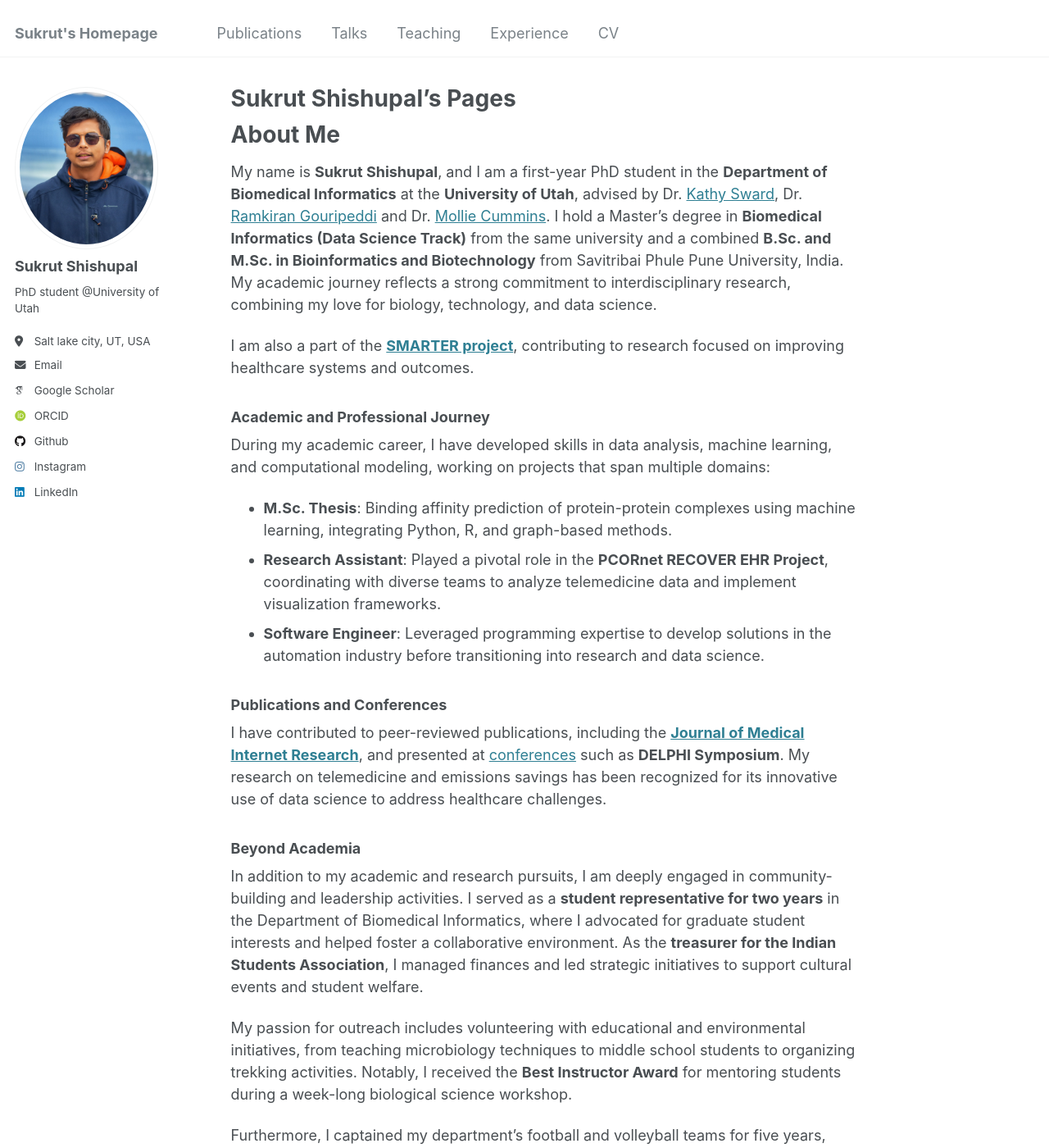
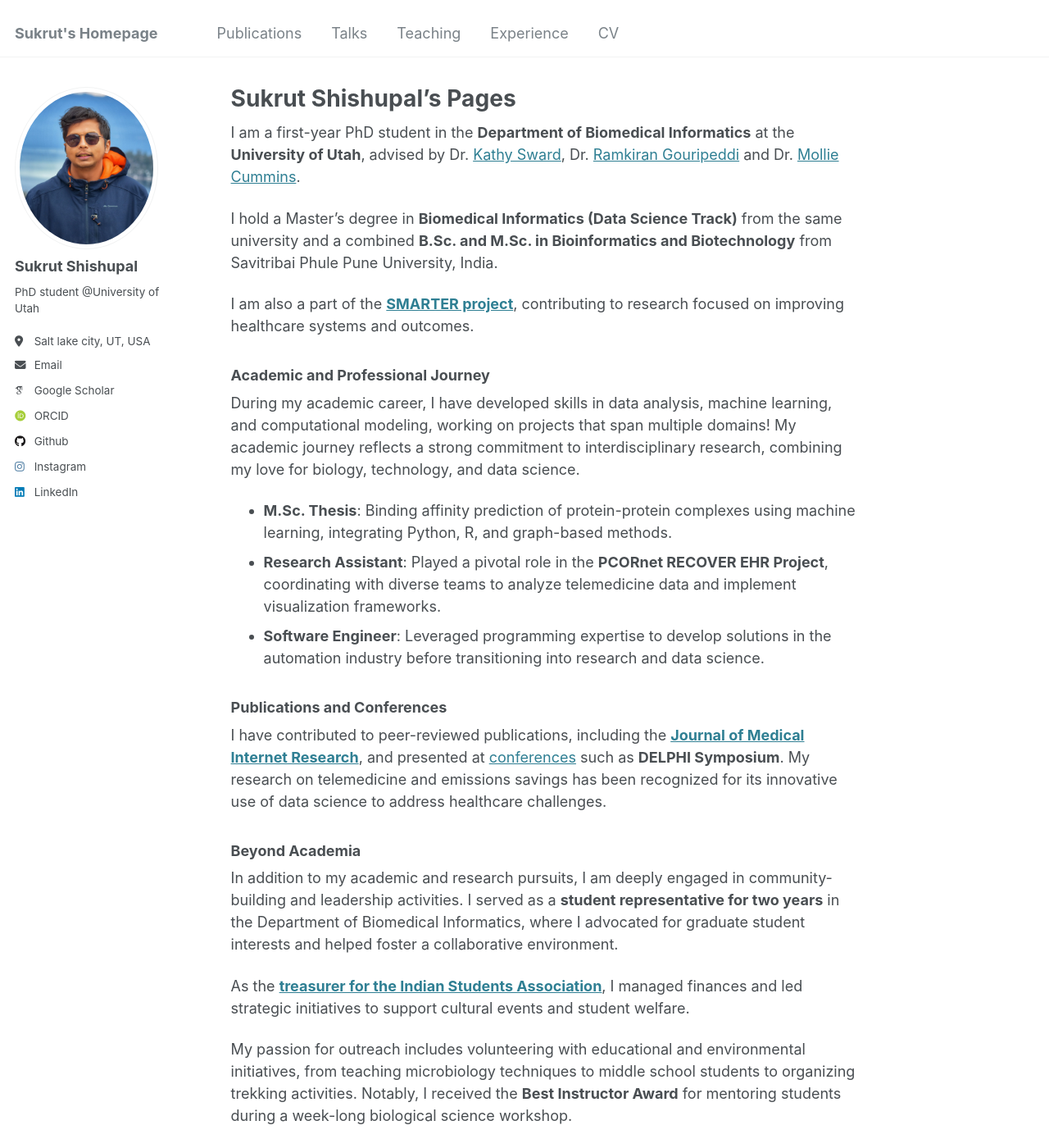
Before and after one commit to sukrut-shishupal/sukrut.shishupal.github.io, a Jekyll site: the page built from _pages/about.md, in a window 1280 px wide and 1400 px high. Shown: the whole window at 82% size. Built offline with Jekyll 4.4.1, drawn with Linux system fonts in a browser that asks for light colours; some web fonts are replaced.

Commit message:
Update about.md

```diff
--- a/_pages/about.md
+++ b/_pages/about.md
@@ -8,15 +8,16 @@ redirect_from:
   - /about.html
 ---
 
-# About Me
+I am a first-year PhD student in the **Department of Biomedical Informatics** at the **University of Utah**, advised by Dr. [Kathy Sward](https://medicine.utah.edu/faculty/katherine-sward), Dr. [Ramkiran Gouripeddi](https://medicine.utah.edu/faculty/ramkiran-gouripeddi) and Dr. [Mollie Cummins](https://medicine.utah.edu/faculty/mollie-r-cummins).
 
-My name is **Sukrut Shishupal**, and I am a first-year PhD student in the **Department of Biomedical Informatics** at the **University of Utah**, advised by Dr. [Kathy Sward](https://medicine.utah.edu/faculty/katherine-sward), Dr. [Ramkiran Gouripeddi](https://medicine.utah.edu/faculty/ramkiran-gouripeddi) and Dr. [Mollie Cummins](https://medicine.utah.edu/faculty/mollie-r-cummins). I hold a Master’s degree in **Biomedical Informatics (Data Science Track)** from the same university and a combined **B.Sc. and M.Sc. in Bioinformatics and Biotechnology** from Savitribai Phule Pune University, India. My academic journey reflects a strong commitment to interdisciplinary research, combining my love for biology, technology, and data science.
+I hold a Master’s degree in **Biomedical Informatics (Data Science Track)** from the same university and a combined **B.Sc. and M.Sc. in Bioinformatics and Biotechnology** from Savitribai Phule Pune University, India.
 
 I am also a part of the [**SMARTER project**](https://www.smarterexposurehealth.org/overview), contributing to research focused on improving healthcare systems and outcomes.
 
 ### Academic and Professional Journey
 
-During my academic career, I have developed skills in data analysis, machine learning, and computational modeling, working on projects that span multiple domains:
+During my academic career, I have developed skills in data analysis, machine learning, and computational modeling, working on projects that span multiple domains!
+My academic journey reflects a strong commitment to interdisciplinary research, combining my love for biology, technology, and data science.
 
 - **M.Sc. Thesis**: Binding affinity prediction of protein-protein complexes using machine learning, integrating Python, R, and graph-based methods.
 - **Research Assistant**: Played a pivotal role in the **PCORnet RECOVER EHR Project**, coordinating with diverse teams to analyze telemedicine data and implement visualization frameworks.
@@ -28,7 +29,9 @@ I have contributed to peer-reviewed publications, including the [**Journal of Me
 
 ### Beyond Academia
 
-In addition to my academic and research pursuits, I am deeply engaged in community-building and leadership activities. I served as a **student representative for two years** in the Department of Biomedical Informatics, where I advocated for graduate student interests and helped foster a collaborative environment. As the **treasurer for the Indian Students Association**, I managed finances and led strategic initiatives to support cultural events and student welfare.
+In addition to my academic and research pursuits, I am deeply engaged in community-building and leadership activities. I served as a **student representative for two years** in the Department of Biomedical Informatics, where I advocated for graduate student interests and helped foster a collaborative environment.
+
+As the [**treasurer for the Indian Students Association**](https://indianstudentsatutah.org/team.html), I managed finances and led strategic initiatives to support cultural events and student welfare.
 
 My passion for outreach includes volunteering with educational and environmental initiatives, from teaching microbiology techniques to middle school students to organizing trekking activities. Notably, I received the **Best Instructor Award** for mentoring students during a week-long biological science workshop.
 
```
